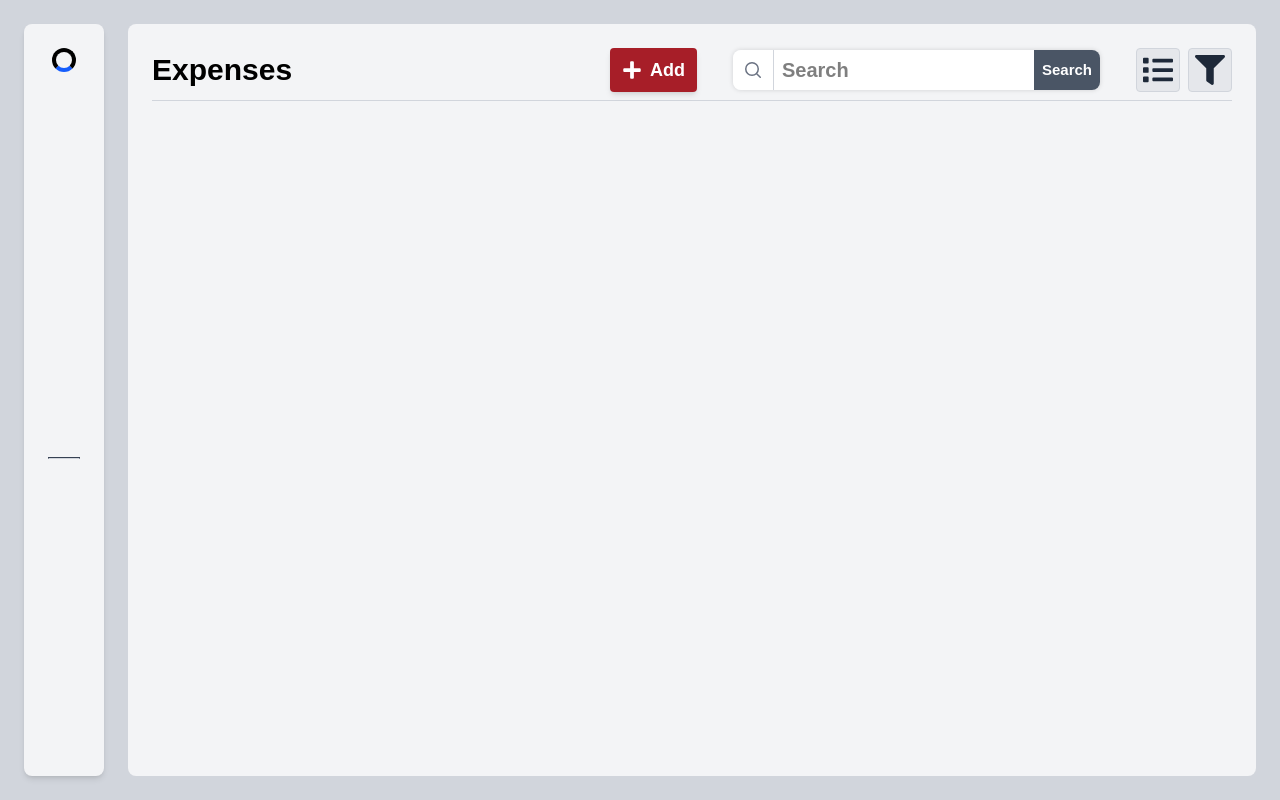
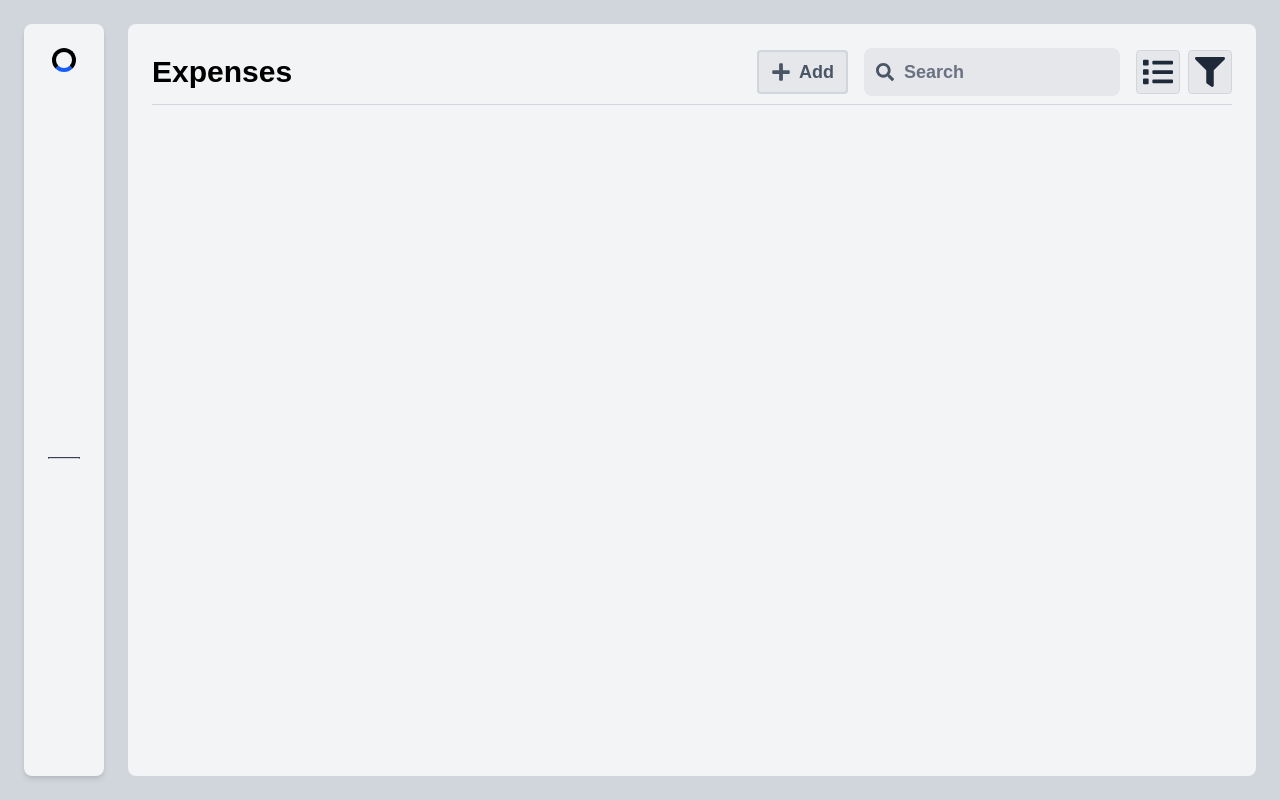
Before and after one commit to JerryTanjaka/Personnal-Finance-Tracker-Frontend, a React (Vite) app: page /expense in a window 1280 px wide. Built offline with nearby package versions, Linux system fonts and the light colour scheme; some icons are missing; a web font is replaced by a local one.

Commit message:
style : change button style

```diff
--- a/src/components/Transaction/Expense.tsx
+++ b/src/components/Transaction/Expense.tsx
@@ -198,10 +198,10 @@ export default function Expense() {
                         {/* Add button */}
                         <button
                             onClick={() => setIsModalOpen(true)}
-                            className="flex h-11 items-center space-x-2 rounded bg-red-800/90 px-3 py-1 text-xl text-white shadow-md transition hover:bg-red-700 active:scale-95"
+                            className="flex h-11 items-center space-x-2 rounded bg-gray-200 px-3 py-1 text-xl text-white border-2 border-gray-300 transition hover:bg-gray-400 active:scale-95"
                         >
-                            <FaPlus className="pointer-events-none left-3 text-xl" />
-                            <p className="text-lg">{t('add','Add')}</p>
+                            <FaPlus className="pointer-events-none left-3 text-xl text-gray-600" />
+                            <p className="text-lg text-gray-600">{t('add','Add')}</p>
                         </button>
 
                         {/* Search */}
--- a/src/components/UI/searchButton.tsx
+++ b/src/components/UI/searchButton.tsx
@@ -1,4 +1,5 @@
-import React from 'react';
+import React from "react";
+import { FaSearch } from "react-icons/fa";
 
 type InputProps = {
   value: string;
@@ -7,32 +8,22 @@ type InputProps = {
   searchLabel?: string;
 };
 
-const Input: React.FC<InputProps> = ({ value, onChange, placeholder = '...', searchLabel = 'Search' }) => {
+const Input: React.FC<InputProps> = ({
+  value,
+  onChange,
+  placeholder = "Search...",
+  searchLabel = "Search",
+}) => {
   return (
-    <div className="flex items-center justify-center px-5  ">
-        <div className="flex rounded-lg shadow-[0px_0px_5px_rgba(0,0,0,0.14)] ">
-          <div className="flex w-2 items-center justify-center rounded-tl-lg rounded-bl-lg border-r  border-gray-300 bg-white p-5 ">
-            <svg
-              viewBox="0 0 20 20"
-              aria-hidden="true"
-              className="pointer-events-none absolute w-5 fill-gray-500 transition"
-            >
-              <path d="M16.72 17.78a.75.75 0 1 0 1.06-1.06l-1.06 1.06ZM9 14.5A5.5 5.5 0 0 1 3.5 9H2a7 7 0 0 0 7 7v-1.5ZM3.5 9A5.5 5.5 0 0 1 9 3.5V2a7 7 0 0 0-7 7h1.5ZM9 3.5A5.5 5.5 0 0 1 14.5 9H16a7 7 0 0 0-7-7v1.5Zm3.89 10.45 3.83 3.83 1.06-1.06-3.83-3.83-1.06 1.06ZM14.5 9a5.48 5.48 0 0 1-1.61 3.89l1.06 1.06A6.98 6.98 0 0 0 16 9h-1.5Zm-1.61 3.89A5.48 5.48 0 0 1 9 14.5V16a6.98 6.98 0 0 0 4.95-2.05l-1.06-1.06Z" />
-            </svg>
-          </div>
+    <div className="relative flex items-center w-full md:w-64">
+      <FaSearch className="pointer-events-none absolute left-3 text-gray-600 text-lg" />
       <input
         type="text"
-            className="w-full max-w-[260px] bg-white pl-2 text-xl font-semibold outline-0 "
+        className="h-12 w-full rounded-lg bg-gray-200 pl-10 pr-4 text-lg text-gray-800 placeholder-gray-500 focus:bg-white focus:ring-2 focus:ring-emerald-500 focus:outline-none transition"
         placeholder={placeholder}
         value={value}
         onChange={(e) => onChange(e.target.value)}
       />
-          <input
-            type="button"
-            value={searchLabel}
-            className="bg-gray-600 px-2 rounded-tr-lg rounded-br-lg text-[15px] text-white font-semibold hover:bg-gray-400 transition-colors"
-          />
-        </div>
     </div>
   );
 };
```
Lines whose indentation alone changed are shown as unchanged.
